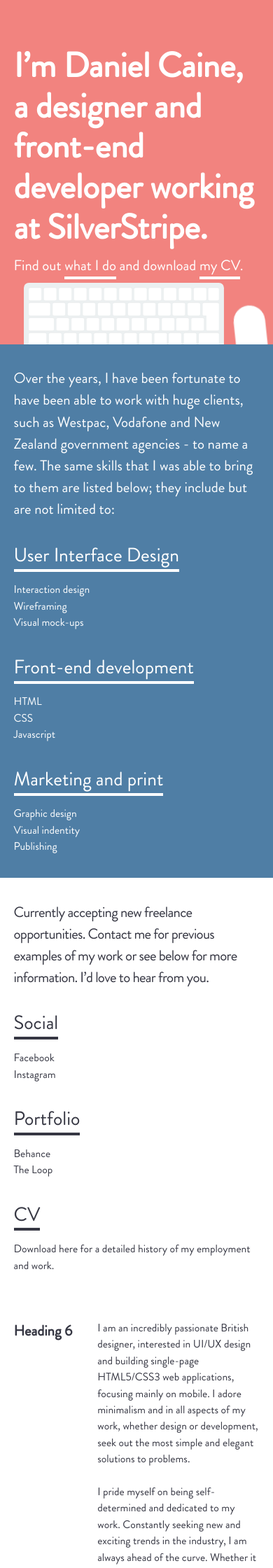
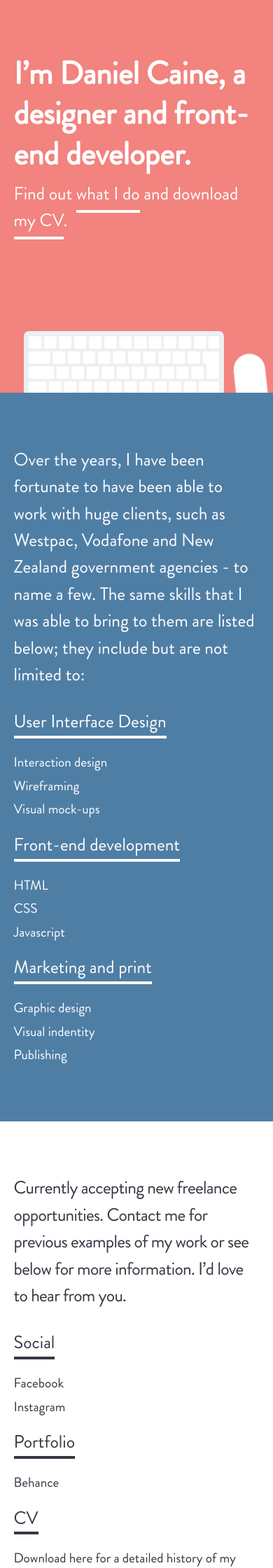
Before and after one commit to A7DC/A7DC.github.io, a Jekyll site: the page built from index.html, in a window 390 px wide. Shown: the top 2240 px of the page at 70% size. Built offline with Jekyll 4.4.1, drawn with Linux system fonts in a browser that asks for light colours; some of the changed text lies outside the part shown.

Commit message:
fixed type to a baseline on desktop links working
links working

```diff
--- a/_sass/_base.scss
+++ b/_sass/_base.scss
@@ -1,16 +1,37 @@
 // scaffolding
 
 section {
-	padding-top: emRhythm(9, $ms-down1);
-	padding-bottom: emRhythm(9, $ms-down1);
+	padding-top: emRhythm(18, $ms-down1);
+	padding-bottom: emRhythm(18, $ms-down1);
 	float: left;
 	width: 100%;
-	color: white;
 
 	@media(max-width: 768px) {
-		padding-top: emRhythm(3, $ms-down1);
-		padding-bottom: emRhythm(3, $ms-down1);
+		padding-top: emRhythm(12, $ms-down1);
+		padding-bottom: emRhythm(12, $ms-down1);
 	}
+
+}
+
+.CV {
+	padding-top: emRhythm(18, $ms-down1);
+	padding-bottom: emRhythm(18, $ms-down1);
+
+	.head {
+		padding-bottom: emRhythm(18, $ms-down1);
+	}
+
+	.work {
+		float: left;
+		padding-top: emRhythm(4, $ms-down1);
+		padding-bottom: emRhythm(4, $ms-down1);
+	}
+
+	.intro {
+		padding-top: emRhythm(18, $ms-down1);
+		padding-bottom: emRhythm(30, $ms-down1);
+	}
+
 }
 
 .inner {
@@ -38,22 +59,11 @@ section {
 .hero {
 	background: #F2837F;
 	color: white;
-	// height: 640px;
 	position: relative;
-	padding-top: emRhythm(9, $ms-down1);
-	padding-bottom: emRhythm(12, $ms-down1);
+	padding-bottom: emRhythm(30, $ms-down1);
 
-	@media(max-width: 768px) {
-		padding-top: emRhythm(6, $ms-down1);
-		padding-bottom: emRhythm(6, $ms-down1);
-	}
-
-	h2 {
-		margin-bottom: emRhythm(6, $ms-down1);
-
-		@media(max-width: 768px) {
-			margin-bottom: emRhythm(9, $ms-down1);
-		}
+	p {
+		font-size: $ms-up2;
 	}
 }
 
@@ -89,21 +99,42 @@ li {
 // CV
 
 .CV {
+	color: black;
+
+	.content {
+		@include span-columns(8);
+	}
+
+	.heading {
+		@include span-columns(4);
+	}
+
+	.name {
+		@include span-columns(8);
+	}
+
+	.contact {
+		@include span-columns(4);
+		@include setType(7, $ms-up1);
+		text-align: right;
+
+		span {
+			display: block;
+		}
+	}
+
 	p {
-		font-size: .75em; // refactor
+		@include setType(7, $ms-up1);
 	}
-	.content {
-			@include span-columns(8);
-	}
-	.heading {
-			@include span-columns(4);
-	}
+
+
 	li {
 		list-style: disc;
 		margin-left: 1em;
 	}
 }
 
+
 .client {
-	padding-bottom: emRhythm(3, $ms-down1);
+	padding-bottom: emRhythm(9, $ms-down1);
 }
--- a/_sass/_layout.scss
+++ b/_sass/_layout.scss
@@ -1,31 +1,31 @@
-$base-font-size: 16px;
-$base-line-height: 1.3;
+// // $base-font-size: 16px;
+// // $base-line-height: 1.3;
 
-$scale: 1.5;
+// $scale: 1.5;
 
-$bp-sizes: (
-  small: (
-    base-font-size: 16px,
-    base-line-height: 1.3,
-    scale: 1.25
-  ),
-  medium: (
-    base-font-size: 18px,
-    base-line-height: 1.4,
-    scale: 1.4
-  ),
-  large: (
-    base-font-size: 22px,
-    base-line-height: 1.5,
-    scale: 1.5
-  )
-);
+// $bp-sizes: (
+//   small: (
+//     base-font-size: 16px,
+//     base-line-height: 1.3,
+//     scale: 1.25
+//   ),
+//   medium: (
+//     base-font-size: 18px,
+//     base-line-height: 1.4,
+//     scale: 1.4
+//   ),
+//   large: (
+//     base-font-size: 22px,
+//     base-line-height: 1.5,
+//     scale: 1.5
+//   )
+// );
 
-$breakpoints: (
-  small: 480px,
-  medium: 960px,
-);
+// $breakpoints: (
+//   small: 480px,
+//   medium: 960px,
+// );
 
-// font sizes
+// // font sizes
 
-$font-sizes: ( p, sh, h );
+// $font-sizes: ( p, sh, h );
--- a/_sass/_type.scss
+++ b/_sass/_type.scss
@@ -12,21 +12,33 @@
 }
 
 body {
-	font-size: 2em;
-	@media (max-width: 640px) {
-		font-size: 1.3em;
+	font-size: $base-em-font-size;
+	@media (max-width: 768px) {
+		font-size: 80%;
 	}
 }
 
 h1 {
-	font-size: modular-scale(3);
-	line-height: 1.17;
+	@include setType(15, $ms-up5);
 	letter-spacing: -.2px;
+
+	@media (max-width: 768px) {
+		@include setType(12, $ms-up4);
+	}
 }
 
 h2 {
-	font-size: modular-scale(1);
+	@include setType(6, $ms-up2);
 	display: inline-block;
+}
+
+h5 {
+	@include setType(7, $ms-up2);
+	display: inline-block;
+}
+
+h6 {
+	@include setType(6, $ms-up1);
 }
 
 h2.--alt {
@@ -34,16 +46,20 @@ h2.--alt {
 	border-color: #363743 !important; //and this
 }
 
+p {
+	@include setType(8, $ms-up2);
+}
+
 ul {
-	font-size: .75em;
+	@include setType(7, $ms-up1);
 }
 
 .underline {
 	color: white;
 	text-decoration: none;
 	font-weight: inherit;
-	margin-bottom: emRhythm(1, $ms-down1);
-	@include rhythmBorderBottom(4px, .75, $ms-down1); // [2]
+	margin-bottom: emRhythm(5, $ms-up3);
+	@include rhythmBorderBottom(4px, 2, $ms-up3);
 	border-bottom: 4px solid white;
 }
 
@@ -51,9 +67,19 @@ ul {
 	text-decoration: none;
 	font-weight: inherit;
 	color: #363743;
-	margin-bottom: emRhythm(1, $ms-down1);
-	@include rhythmBorderBottom(4px, .75, $ms-down1); // [2]
+	margin-bottom: emRhythm(5, $ms-up3);
+	@include rhythmBorderBottom(4px, 2, $ms-up3);
 	border-bottom: 4px solid #363743;
+}
+
+.client h5 {
+	border: none;
+}
+
+.client b {
+	font-weight: normal;
+	font-style: italic;
+	font-size: $ms-down1;
 }
 
 .hero a,
@@ -61,9 +87,19 @@ ul {
 	@extend .underline;
 }
 
+.what-i-do {
+	color: white;
+}
+
 .contact h2,
-.CV h2 {
+.CV h2,
+.CV h5 {
 	@extend .underline--alt;
+}
+
+.CV h1 {
+	margin-bottom: 0;
+    margin-left: -.05em;
 }
 
 .contact a {
--- a/_sass/_typesettings.scss
+++ b/_sass/_typesettings.scss
@@ -41,10 +41,10 @@ $base-vertical-unit: 6px !default;
 $base-line-multi: 4 !default;
 
 // Base font size in pixels.
-$base-font-size: 16px !default;
+$base-font-size: 18px !default;
 
 // Modular scale ratio that is used to figure out all the different font sizes
-$ms-ratio: 1.414 !default;
+$ms-ratio: 1.333 !default;
 
 // [1] Paragraph setting that you can turn on or off the indent of the first line
 // of a new paragraph.
--- a/index.html
+++ b/index.html
@@ -4,15 +4,15 @@ layout: default
 
 <section class="hero">
 	<div class="inner">
-	  <h1>I’m Daniel Caine, a designer and front-end developer working at SilverStripe.</h1>
-	  <p>Find out <a class="underline" href="what-i-do">what I do</a> and download <a class="underline" href="#">my CV</a>.</p>
+	  <h1>I’m Daniel Caine, a designer and front-end developer.</h1>
+	  <p>Find out <a class="underline" href="#what-i-do">what I do</a> and download <a class="underline" href="CV.html" target="_blank">my CV</a>.</p>
 
 
 	  <img class="keyboard" src="images/keyboard.svg" alt="mac hipster keyboard">
 	</div>
 </section>
 
-<section class="what-i-do">
+<section id="what-i-do" class="what-i-do">
 	<div class="inner">
 		<p>Over the years, I have been fortunate to have been able to work with huge clients, such as Westpac, Vodafone and New Zealand government agencies - to name a few. The same skills that I was able to bring to them are listed below; they include but are not limited to:</p>
 
@@ -50,166 +50,22 @@ layout: default
 		<div class="skills-list">
 			<h2>Social</h2>
 			<ul>
-				<li><a href="https://www.facebook.com/A7Studios">Facebook</a></li>
-				<li><a href="#">Instagram</a></li>
+				<li><a target="_blank" href="https://www.facebook.com/A7Studios">Facebook</a></li>
+				<li><a target="_blank" href="https://www.instagram.com/A7DC_/">Instagram</a></li>
 			</ul>
 		</div>
 		<div class="skills-list">
 			<h2>Portfolio</h2>
 			<ul>
-				<li><a href="#">Behance</a></li>
-				<li><a href="#">The Loop</a></li>
+				<li><a target="_blank" href="https://www.behance.net/dancaine">Behance</a></li>
+				<!-- <li><a href="#">The Loop</a></li> -->
 			</ul>
 		</div>
 		<div class="skills-list">
 			<h2>CV</h2>
 			<ul>
-				<li><a href="#">Download here for a detailed history of my employment and work.</a></li>
+				<li><a href="CV.html" target="_blank">Download here for a detailed history of my employment and work.</a></li>
 			</ul>
 		</div>
 	</div>
 </section>
-
-<section class="CV">
-	<div class="inner">
-		<div class="intro">
-			<div class="heading">
-				<h6>Heading 6</h6>
-			</div>
-			<div class="content">
-				<p> I am an incredibly passionate British designer, interested in UI/UX design and building single-page HTML5/CSS3 web applications, focusing mainly on mobile. I adore minimalism and in all aspects of my work, whether design or development, seek out the most simple and elegant solutions to problems.
-				</p>
-				<p>
-				I pride myself on being self-determined and dedicated to my work. Constantly seeking new and exciting trends in the industry, I am always ahead of the curve. Whether it be the latest Javascript framework or taskrunner, to the emerging design trends on the web, I constantly seek out new knowledge and experience to allow myself to become a better designer.
-				</p>
-			</div>
-		</div>
-		<div class="work --silverstripe">
-			<div class="heading">
-				<h5>Work Experience</h5>
-				<h3>SilverStripe Ltd</h3>
-			</div>
-			<div class="content">
-				<div class="client">
-					<p>Summer of Tech 2015<br/> October 2015</p>
-					<ul>
-						<li>Business cards</li>
-						<li>A1 posters</li>
-						<li>A4 posters</li>
-						<li>Illustration</li>
-						<li>Vertical rhythm</li>
-						<li>Illustrator and InDesign</li>
-					</ul>
-				</div>
-				<div class="client">
-					<p>Client case studies and internal sales assets<br/>July 2015 - October 2015</p>
-					<ul>
-						<li>Several different case studies produced</li>
-						<li>InDesign templates created to be included in design style-guide</li>
-						<li>A4 Brochure holders for case studies</li>
-						<li>A4 brochures</li>
-						<li>A5 brochures</li>
-						<li>Illustration</li>
-						<li>Vertical rhythm</li>
-						<li>Illustrator and InDesign</li>
-					</ul>
-				</div>
-				<div class="client">
-					<p>GOVIS<br/>July 2015 - August</p>
-
-					<ul>
-						<li>Juice bottles labels</li>
-						<li>Posters</li>
-						<li>Floor stickers</li>
-					</ul>
-				</div>
-				<div class="client">
-					<p>Westpac govdernment tender<br/>Feburary 2014 - October 2014</p>
-
-					<ul>
-						<li>UI design</li>
-						<li>UX design</li>
-						<li>Created style-guide for internal use</li>
-					</ul>
-				</div>
-				<div class="client">
-
-					<p>SilverStripe CMS<br/>January 2015 - July 2015</p>
-
-					<ul>
-						<li>UI design</li>
-						<li>UX design</li>
-						<li>Front-end development</li>
-					</ul>
-				</div>
-			</div>
-
-
-		</div>
-		<div class="work --levo">
-			<div class="heading">
-				<h5>Work Experience</h5>
-				<h3>Levo Group Ltd</h3>
-			</div>
-			<div class="content">
-				<div class="client">
-					<p>ARL mobile app (prototype) - http://goo.gl/Di1SNT <br/>November 2013 - January 2014</p>
-					<ul>
-			 			<li>UI design</li>
-			 			<li>Client consultation</li>
-			 			<li>Development of Angular.js web application</li>
-			 			<li>UX design, wireframe & interactive prototyping</li>
-			 			<li>Creation and execution of multi-platform/device, responsive web front-end</li>
-			 			<li>Front end dev-ops (Grunt, Gulp, Bower, automated code quality testing)</li>
-					</ul>
-				</div>
-				<div class="client">
-					<p>Commonwealth Bank of Australia <br/>January 2014</p>
-					<ul>
-						<li>UI design</li>
-						<li>Sharepoint intergration</li>
-						<li>Client consulation</li>
-					</ul>
-				</div>
-				<div class="client">
-					<p>Vodafone<br/>March 2013 - December 2013</p>
-					<ul>
-						 <li>UI engineer</li>
-						 <li>Development of Angular.js web applications</li>
-						 <li>UX design, wireframe & interactive prototyping</li>
-						 <li>Creation and execution of multi-platform/device, responsive web frontends</li>
-						 <li>Front end dev-ops (Grunt, Gulp, Bower, automated code quality testing)</li>
-					</ul>
-				</div>
-				<div class="client">
-					<p>ACECQA - <a href="http://acecqa.gov.au/">http://acecqa.gov.au/ </a><br/>January 2013 - July 2013</p>
-					<ul>
-		 				<li>UX design, wireframe & interactive prototyping
-						<li>UI engineer</li>
-		 				<li>Creation and execution of multi-platform/device, responsive web frontends</li>
-					</ul>
-				</div>
-				<div class="client">
-					<p>Diimex.com March 2013 - September 2013<br/>January 2013 - July 2013</p>
-					<ul>
-						<li>UI engineer</li>
-						<li>UX design, wireframe & interactive prototyping</li>
-						<li>Creation and execution of multi-platform/device, responsive web frontends</li>
-					</ul>
-				</div>
-				<div class="client">
-					<p>Other clients</p>
-					<ul>
-						<li>Electrolux</li>
-						<li>HPM Legrand</li>
-						<li>AMG</li>
-						<li>AMG Tyreselector</li>
-						<li>John Fowler Autosport</li>
-						<li>Oaks Hotels Landis & Gyrr</li>
-					</ul>
-				</div>
-			</div>
-		</div>
-
-	</div>
-</section>
```
Also changed, not shown: cv.html (added, +158 -0 lines).
